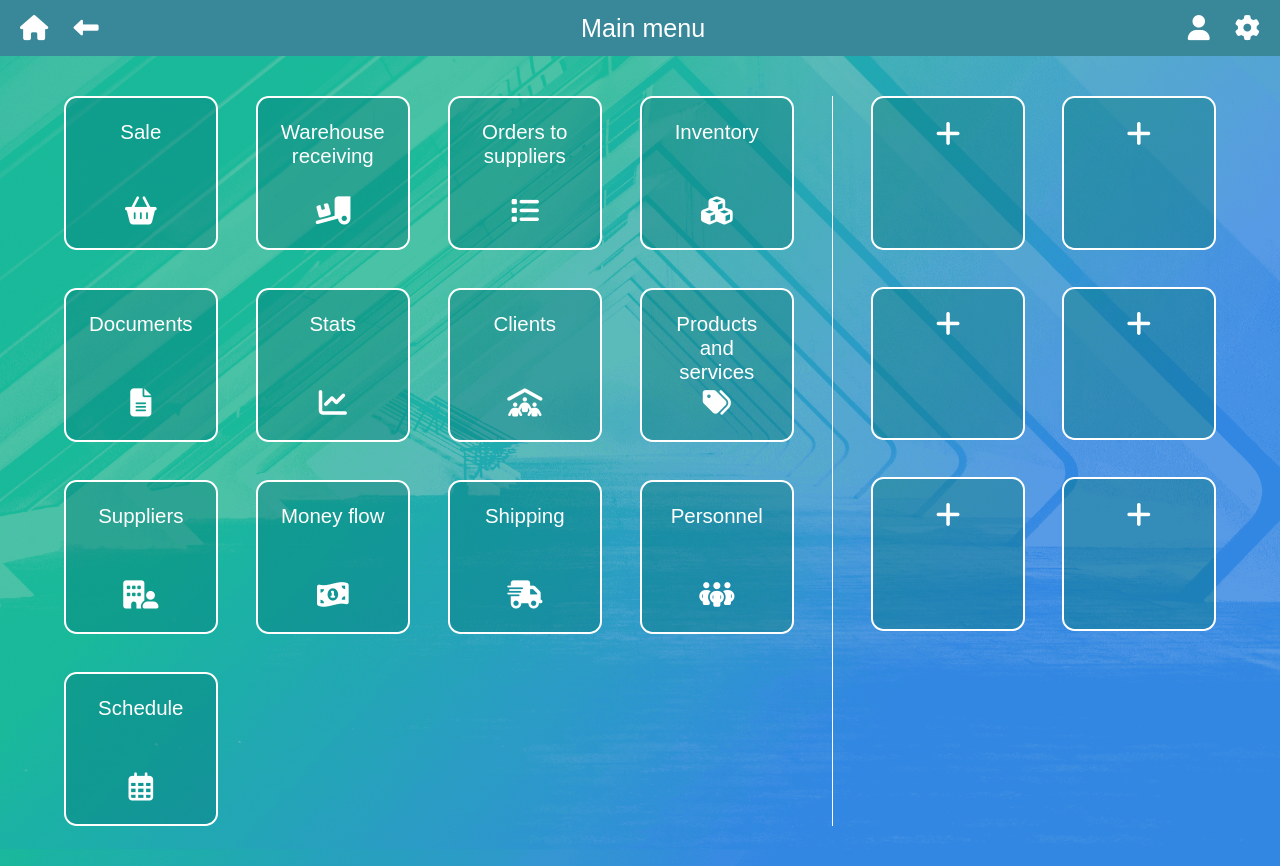
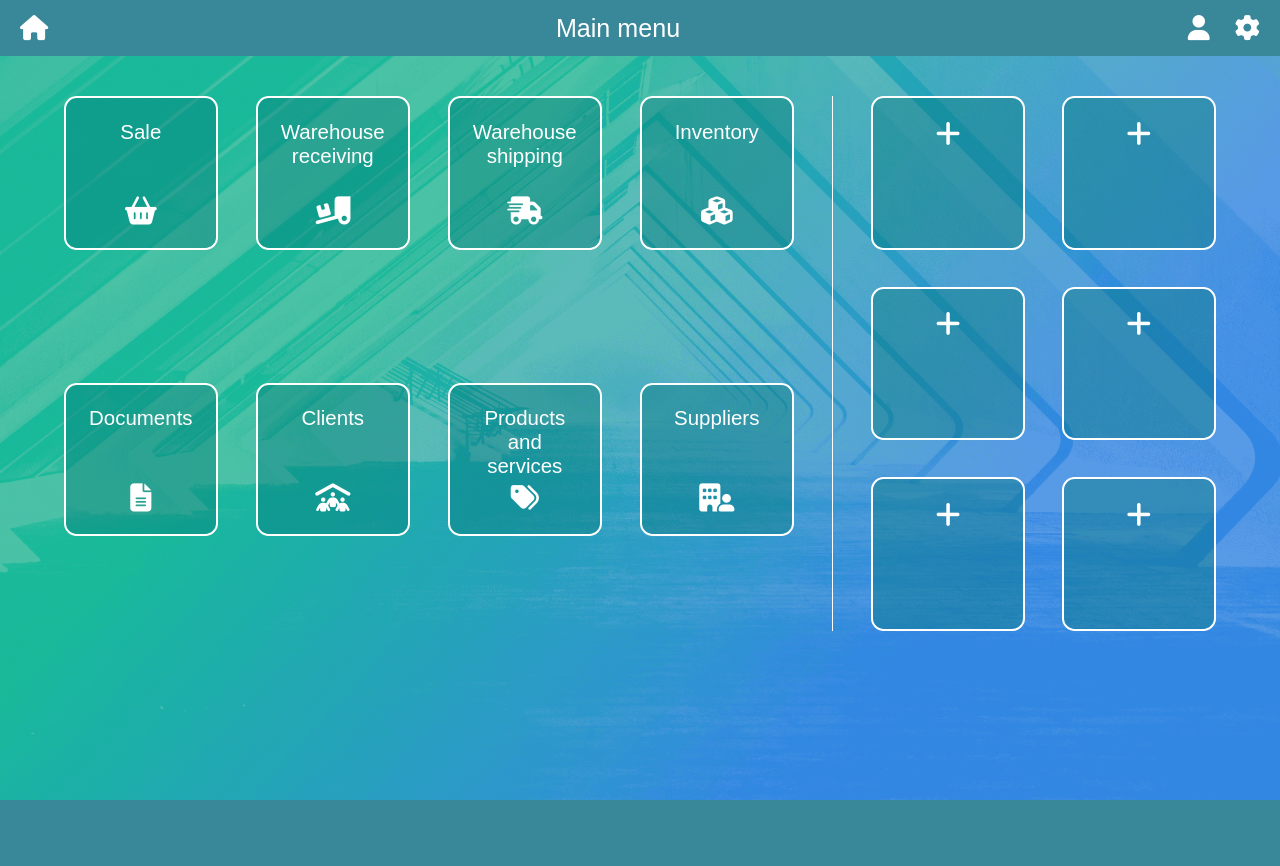
Before and after one commit to m-s-enchev/Ergo_ERP, a Django app: page / in a window 1280 px wide. After the commit the page ends 800 px from the top, so only its background shows below. Run offline with Django 4.2, Linux system fonts and the light colour scheme; some libraries are stand-ins or nearby versions.

Commit message:
remove back button, remove tiles from homepage, fix unit in get_product_price

```diff
--- a/Ergo_ERP/common/views.py
+++ b/Ergo_ERP/common/views.py
@@ -43,7 +43,8 @@ def get_product_price(request):
         if product:
             return JsonResponse({
                 'product_price': getattr(product, price_type, None),
-                'product_vat': getattr(product, 'product_vat', None)
+                'product_vat': getattr(product, 'product_vat', None),
+                'product_unit': getattr(product, 'product_unit', None)
             })
         else:
             return JsonResponse({'product_price': None, 'product_vat': None})
--- a/templates/base.html
+++ b/templates/base.html
@@ -16,9 +16,6 @@
     <nav id="main-navigation">
         <div id="home-button">
             <a href="/"><i class="fa-solid fa-house"></i></a>
-        </div>
-        <div id="back-button">
-            <a href="#"><i class="fa-solid fa-left-long"></i></a>
         </div>
         {% if template_verbose_name %}
             <div id="navigation-display">
--- a/templates/homepage.html
+++ b/templates/homepage.html
@@ -17,8 +17,8 @@
         </a>
         <a href="#">
             <div class="navigation-tile">
-                <p>Orders to suppliers</p>
-                <p><i class="fa-solid fa-list"></i></p>
+                <p>Warehouse shipping</p>
+                <p><i class="fa-solid fa-truck-fast"></i></p>
             </div>
         </a>
         <a href="/inventory">
@@ -31,12 +31,6 @@
             <div class="navigation-tile">
                 <p>Documents</p>
                 <p><i class="fa-solid fa-file-lines"></i></p>
-            </div>
-        </a>
-        <a href="#">
-            <div class="navigation-tile">
-                <p>Stats</p>
-                <p><i class="fa-solid fa-chart-line"></i></p>
             </div>
         </a>
         <a href="#">
@@ -57,30 +51,37 @@
                 <p><i class="fa-solid fa-building-user"></i></p>
             </div>
         </a>
-        <a href="#">
-            <div class="navigation-tile">
-                <p>Money flow</p>
-                <p><i class="fa-solid fa-money-bill-1-wave"></i></p>
-            </div>
-        </a>
-        <a href="#">
-            <div class="navigation-tile">
-                <p>Shipping</p>
-                <p><i class="fa-solid fa-truck-fast"></i></p>
-            </div>
-        </a>
-        <a href="#">
-            <div class="navigation-tile">
-                <p>Personnel</p>
-                <p><i class="fa-solid fa-people-group"></i></p>
-            </div>
-        </a>
-        <a href="#">
-            <div class="navigation-tile">
-                <p>Schedule</p>
-                <p><i class="fa-regular fa-calendar-days"></i></p>
-            </div>
-        </a>
+{#        <a href="#">#}
+{#            <div class="navigation-tile">#}
+{#                <p>Money flow</p>#}
+{#                <p><i class="fa-solid fa-money-bill-1-wave"></i></p>#}
+{#            </div>#}
+{#        </a>#}
+{##}
+{#        <a href="#">#}
+{#            <div class="navigation-tile">#}
+{#                <p>Personnel</p>#}
+{#                <p><i class="fa-solid fa-people-group"></i></p>#}
+{#            </div>#}
+{#        </a>#}
+{#        <a href="#">#}
+{#            <div class="navigation-tile">#}
+{#                <p>Schedule</p>#}
+{#                <p><i class="fa-regular fa-calendar-days"></i></p>#}
+{#            </div>#}
+{#        </a>#}
+{#        <a href="#">#}
+{#            <div class="navigation-tile">#}
+{#                <p>Orders to suppliers</p>#}
+{#                <p><i class="fa-solid fa-list"></i></p>#}
+{#            </div>#}
+{#        </a>#}
+{#        <a href="#">#}
+{#            <div class="navigation-tile">#}
+{#                <p>Stats</p>#}
+{#                <p><i class="fa-solid fa-chart-line"></i></p>#}
+{#            </div>#}
+{#        </a>#}
     </section>
 
 
```
